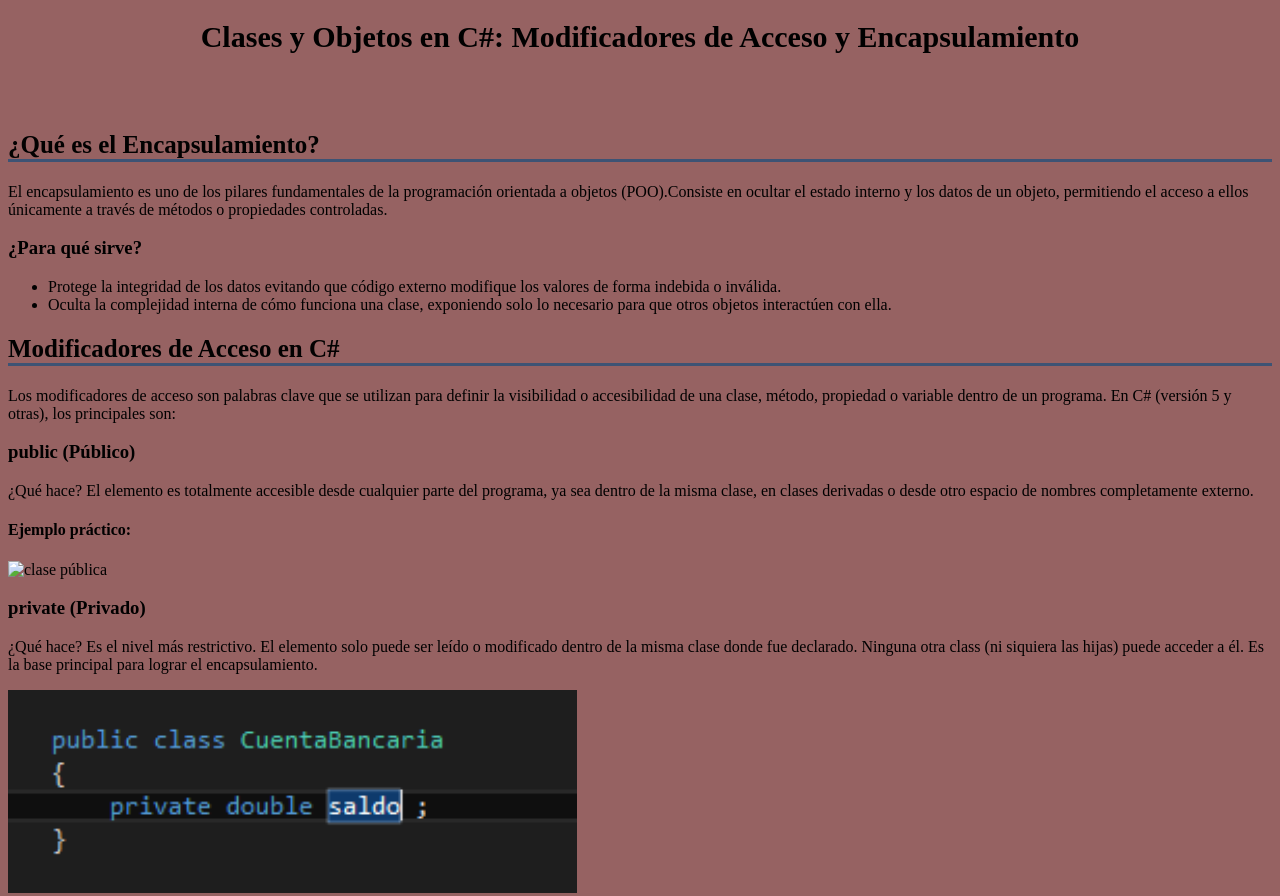
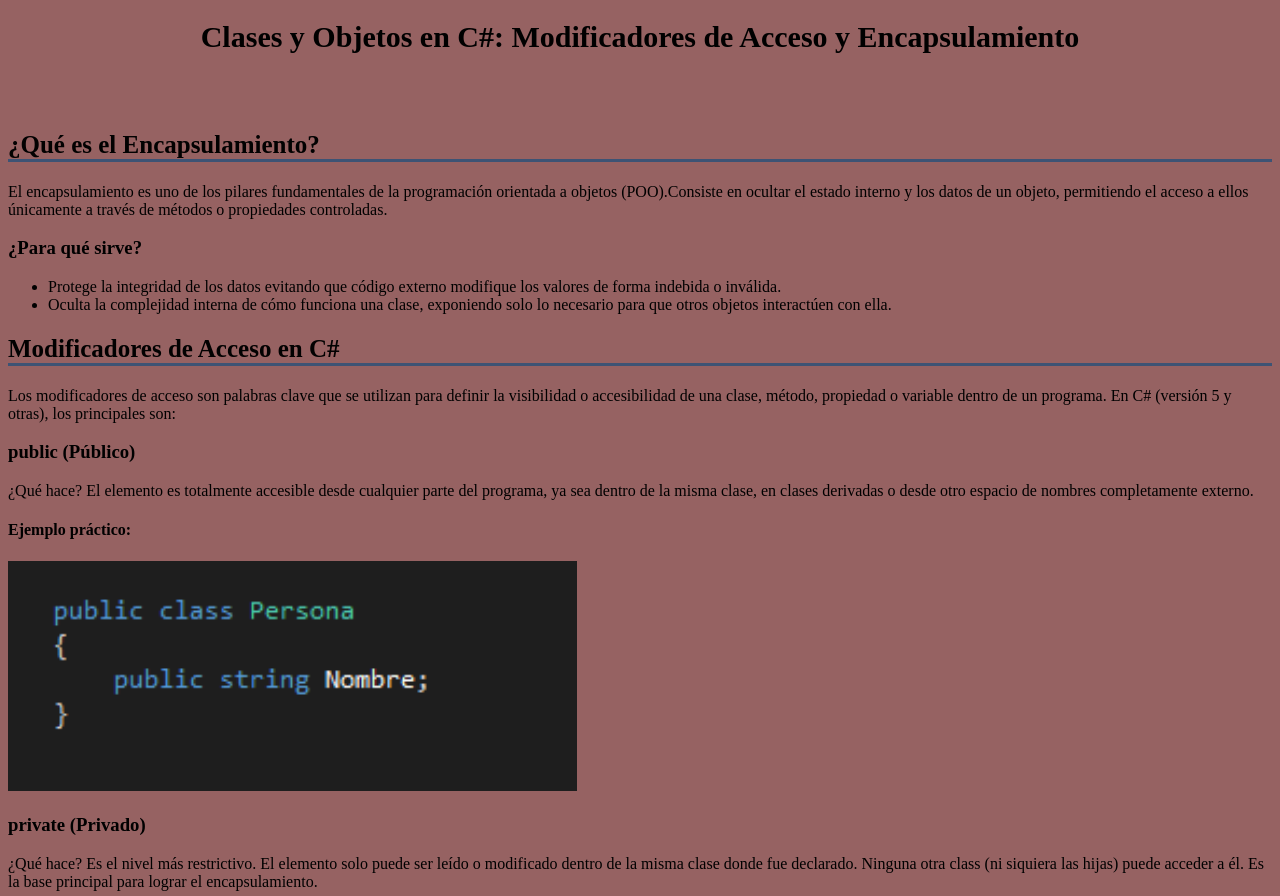
Before and after one commit to Angel230801/CsharpClass, a plain HTML site: page index.html in a window 1280 px wide. Shown: the top 896 px of the page. Drawn offline with Linux system fonts and the light colour scheme.

Commit message:
Fix HTML structure and content for clarity

```diff
--- a/index.html
+++ b/index.html
@@ -32,7 +32,7 @@
 <h3>public (Público)</h3>
 <p class="parrafo">¿Qué hace? El elemento es totalmente accesible desde cualquier parte del programa, ya sea dentro de la misma clase, en clases derivadas o desde otro espacio de nombres completamente externo.</p>
 <h4>Ejemplo práctico:</h4>
-<img src="Screenshot_2.png" alt="clase pública" class="imagen">
+<img src="img/Screenshot_2.png" alt="clase pública" class="imagen">
 
 <h3>private (Privado)</h3>
 <p class="parrafo">¿Qué hace? Es el nivel más restrictivo. El elemento solo puede ser leído o modificado dentro de la misma clase donde fue declarado. Ninguna otra class (ni siquiera las hijas) puede acceder a él. Es la base principal para lograr el encapsulamiento.</p>
```
